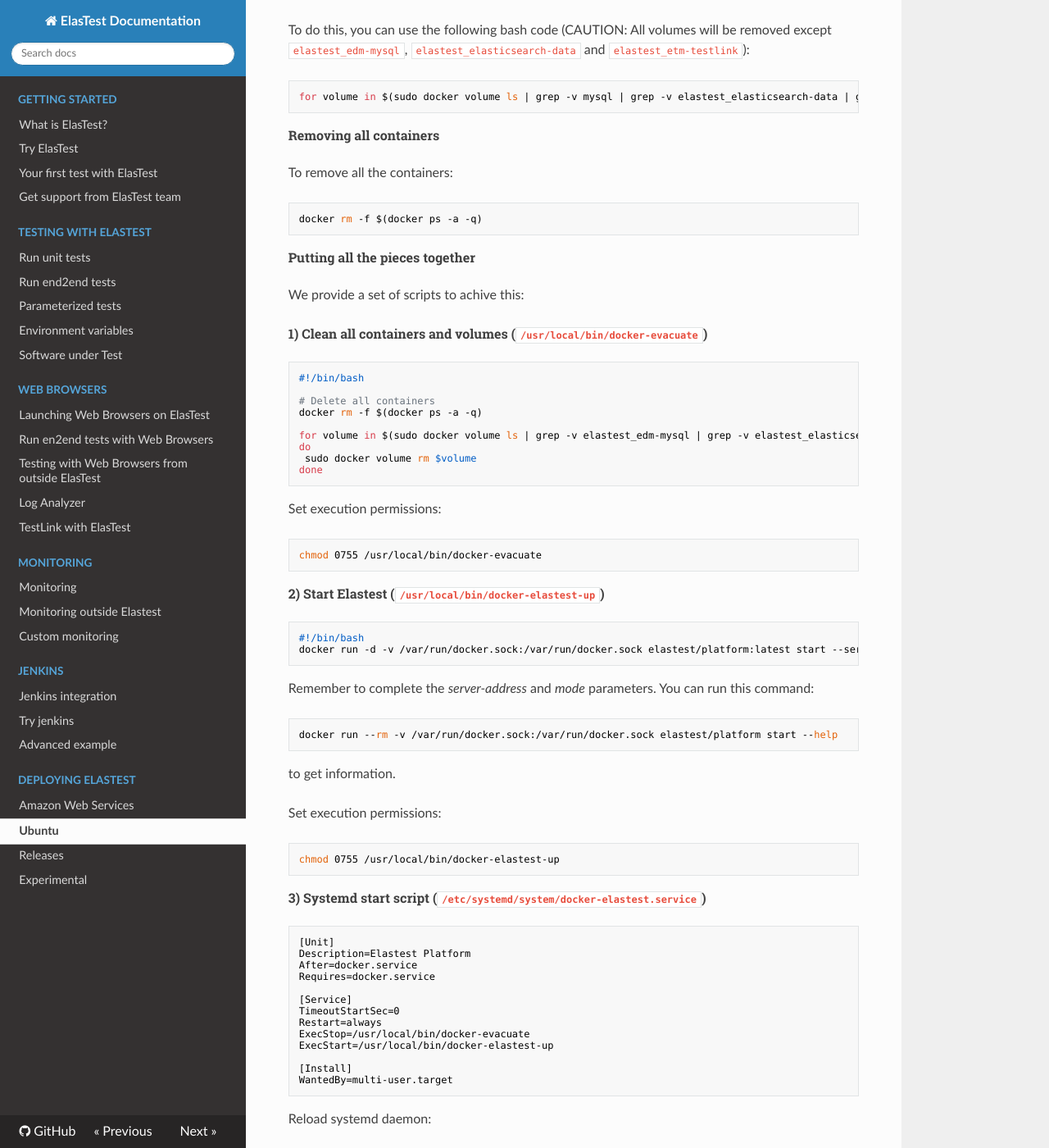
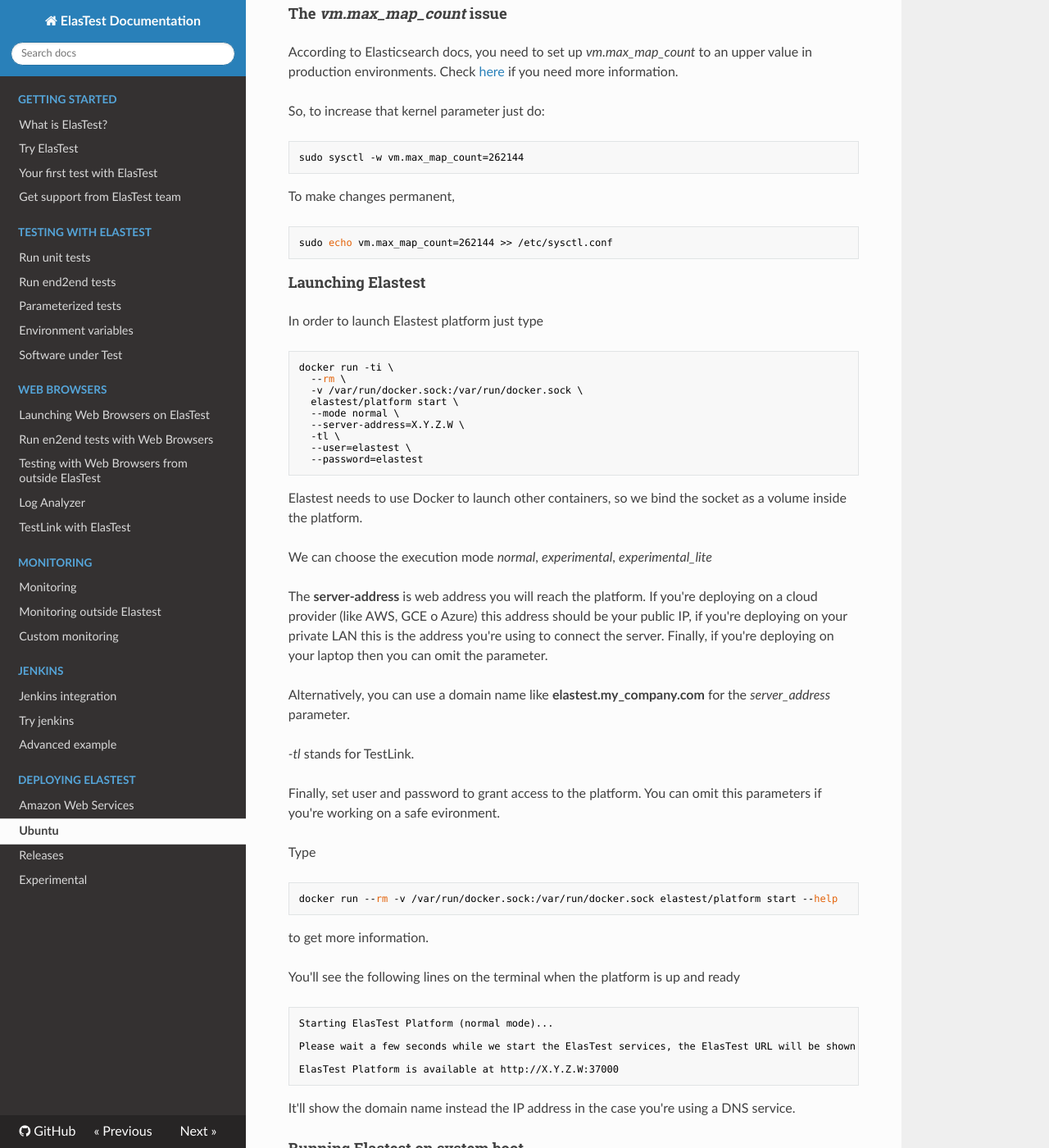
Before and after one commit to elastest/elastest.io-docs, an MkDocs documentation site: the page built from docs/deploying/ubuntu.md, in a window 1280 px wide and 1400 px high, scrolled down 2328 px. Shown: the whole window at 82% size. Built offline with MkDocs 1.6.1, drawn with Linux system fonts in a browser that asks for light colours; nearby versions of some CDN libraries; old or Windows-style settings are respelled for this version of MkDocs; some of the changed text lies outside the part shown.

Commit message:
Updating -> Deploying on Linux Servers

````diff
--- a/docs/deploying/ubuntu.md
+++ b/docs/deploying/ubuntu.md
@@ -1,6 +1,6 @@
 <div class="range range-xs-left">
 <div class="cell-xs-10 cell-lg-6 text-md-left inset-md-right-80 cell-lg-push-1 offset-top-50 offset-lg-top-0">
-<h2 id="content" class="h1">Deploying ElasTest on Ubuntu server</h2>
+<h2 id="content" class="h1">Deploying ElasTest on a Linux server</h2>
 <div class="offset-top-30 offset-md-top-50">
 </div>
 </div>
@@ -10,11 +10,27 @@
 
 Through the following lines you will find a guide to deploy Elastest on a single machine (physical or virtual). So the same steps can be applied to a server on your data center or an instance on AWS, OpenStack, Azure or Google Cloud.
 
-You only need remote or physical access to an **Ubuntu 16.04** interactive shell to run commands as a privilegiated user.
+We've tried to deploy Elastest on **Ubuntu 16.04** and **CentOS 7** and the steps are basically the same.
+
+You only need remote or physical access to a **Linux** interactive shell to run commands as a privilegiated user.
 
 <h4 class="holder-subtitle link-top">Accesing the instance</h4>
 
 Depends on your infraestructure the access will be different. Please, refer to your system administrator to know how to grant access to the console.
+
+<h4 class="holder-subtitle link-top">Installing Docker</h4>
+
+First of all, you'll need to install Docker, please, refer to the official documentation to install onto your platform:
+
+[Ubuntu](https://docs.docker.com/install/linux/docker-ce/ubuntu/)
+
+[Centos](https://docs.docker.com/install/linux/docker-ce/centos/)
+
+If you want to use docker with a regular user add the user to _docker_ group:
+
+```bash
+sudo usermod -aG docker YOUR_USER
+```
 
 <h4 class="holder-subtitle link-top">Swap space</h4>
 
@@ -45,11 +61,19 @@
 
 <h6 class="small-subtitle">1) Creating a swap file</h6>
 
+With Ubuntu:
+
 ```bash
 sudo fallocate -l 4G /swapfile
 ```
 
-This command will create a 4G file in / called swapfile. You can check it by doing:
+With Centos:
+
+```bash
+sudo dd if=/dev/zero of=/swapfile count=4096 bs=1MiB
+```
+
+Both commands will create a 4G file in / called swapfile. You can check it by doing:
 
 ```bash
 ls -lh /swapfile
@@ -85,8 +109,8 @@
 
 To make those changes permanent, add the following line to your */etc/fstab* file:
 
-```text
-/swapfile  none wap sw 0 0
+```bash
+sudo echo "/swapfile none swap sw 0 0" >> /etc/fstab
 ```
 
 <h4 class="holder-subtitle link-top">The <i>vm.max_map_count</i> issue</h4>
@@ -105,33 +129,61 @@
 sudo echo vm.max_map_count=262144 >> /etc/sysctl.conf
 ```
 
+<h4 class="holder-subtitle link-top">Launching Elastest</h4>
+
+In order to launch Elastest platform just type
+
+```bash
+docker run -ti \
+  --rm \
+  -v /var/run/docker.sock:/var/run/docker.sock \
+  elastest/platform start \
+  --mode normal \
+  --server-address=X.Y.Z.W \
+  -tl \
+  --user=elastest \
+  --password=elastest
+```
+
+Elastest needs to use Docker to launch other containers, so we bind the socket as a volume inside the platform.
+
+We can choose the execution mode _normal_, _experimental_, _experimental_lite_
+
+The **server-address** is web address you will reach the platform. If you're deploying on a cloud provider (like AWS, GCE o Azure) this address should be your public IP, if you're deploying on your private LAN this is the address you're using to connect the server. Finally, if you're deploying on your laptop then you can omit the parameter.
+
+Alternatively, you can use a domain name like **elastest.my_company.com** for the _server_address_ parameter.
+
+_-tl_ stands for TestLink.
+
+Finally, set user and password to grant access to the platform. You can omit this parameters if you're working on a safe evironment.
+
+Type
+
+```bash
+docker run --rm -v /var/run/docker.sock:/var/run/docker.sock elastest/platform start --help
+```
+
+to get more information.
+
+You'll see the following lines on the terminal when the platform is up and ready
+
+```text
+Starting ElasTest Platform (normal mode)...
+
+Please wait a few seconds while we start the ElasTest services, the ElasTest URL will be shown when ready.
+
+ElasTest Platform is available at http://X.Y.Z.W:37000
+```
+
+It'll show the domain name instead the IP address in the case you're using a DNS service.
+
 <h4 class="holder-subtitle link-top">Running Elastest on system boot</h4>
 
-There isn't an easy way to run Elastest with the system, but there's a few tips you can considerate.
-
-<h6 class="small-subtitle">Removing all volumes</h6>
-
-We recommend to remove all the volumes except MySQL, TestLink and Elasticsearch, because they are the ones that maintain the test data.
-
-To do this, you can use the following bash code (CAUTION: All volumes will be removed except `elastest_edm-mysql`, `elastest_elasticsearch-data` and `elastest_etm-testlink`):
-
-```bash
-for volume in $(sudo docker volume ls | grep -v mysql | grep -v elastest_elasticsearch-data | grep -v elastest_etm-testlink | tail -n +2 | awk '{print $2}'); do sudo docker volume rm $volume; done
-```
-
-<h6 class="small-subtitle">Removing all containers</h6>
-
-To remove all the containers:
-
-```bash
-docker rm -f $(docker ps -a -q)
-```
-
-<h6 class="small-subtitle">Putting all the pieces together</h6>
-
-We provide a set of scripts to achive this:
+Elastest needs two script and a Systemd unit to work on system boot.
 
 <h6 class="smaller-subtitle">1) Clean all containers and volumes (<code>/usr/local/bin/docker-evacuate</code>)</h6>
+
+The first script is `docker-evacuate` and will clean the platform from the system. Basically, it'll remove unnecessary Docker' volumes and containers.
 
 ```bash
 #!/bin/bash
@@ -141,35 +193,39 @@
 
 for volume in $(sudo docker volume ls | grep -v elastest_edm-mysql | grep -v elastest_elasticsearch-data | grep -v elastest_etm-testlink | tail -n +2 | awk '{print $2}')
 do
- sudo docker volume rm $volume
+  sudo docker volume rm $volume
 done
 ```
+
+The volumes listed are kept because they contain user data like the metrics, tests, etc.
 
 Set execution permissions:
 
 ```bash
-chmod 0755 /usr/local/bin/docker-evacuate
+sudo chmod 0755 /usr/local/bin/docker-evacuate
 ```
 
 <h6 class="smaller-subtitle">2) Start Elastest (<code>/usr/local/bin/docker-elastest-up</code>)</h6>
 
+This script will launch elastest and contains the following lines:
+
 ```bash
 #!/bin/bash
-docker run -d -v /var/run/docker.sock:/var/run/docker.sock elastest/platform:latest start --server-address=YOU_IP_HERE --mode=MODE --pullcore
+PUBLIC_IP=$(curl ifconfig.co)
+nohup docker run -d -v /var/run/docker.sock:/var/run/docker.sock elastest/platform start --server-address=${PUBLIC_IP} --mode=normal --pullcore &>/dev/null &
+disown
+
+exit 0
 ```
 
-Remember to complete the *server-address* and *mode* parameters. You can run this command:
+As you can see, we set less parameters here as the initial configuration was made on the first launch.
 
-```bash
-docker run --rm -v /var/run/docker.sock:/var/run/docker.sock elastest/platform start --help
-```
-
-to get information.
+We use an external service like [ifconfig.co](http://ifconfig.co) to get the external IP on every lunch. This works fine on a cloud provider who give the instance a diferent IP on every boot, nevertheless, if you're using a static IP or a DNS name feel free to change the parameter.
 
 Set execution permissions:
 
 ```bash
-chmod 0755 /usr/local/bin/docker-elastest-up
+sudo chmod 0755 /usr/local/bin/docker-elastest-up
 ```
 
 <h6 class="smaller-subtitle">3) Systemd start script (<code>/etc/systemd/system/docker-elastest.service</code>)</h6>
@@ -181,10 +237,11 @@
 Requires=docker.service
 
 [Service]
-TimeoutStartSec=0
+TimeoutStartSec=60
 Restart=always
 ExecStop=/usr/local/bin/docker-evacuate
 ExecStart=/usr/local/bin/docker-elastest-up
+RemainAfterExit=yes
 
 [Install]
 WantedBy=multi-user.target
@@ -201,3 +258,17 @@
 ```bash
 sudo systemctl enable docker-elastest
 ```
+
+<h6 class="smaller-subtitle">Start and Stop Elastest</h6>
+
+From now on, everytime you want to launch Elastest:
+
+```bash
+sudo systemctl start docker-elastest
+```
+
+or stop
+
+```bash
+sudo systemctl stop docker-elastest
+```
````
